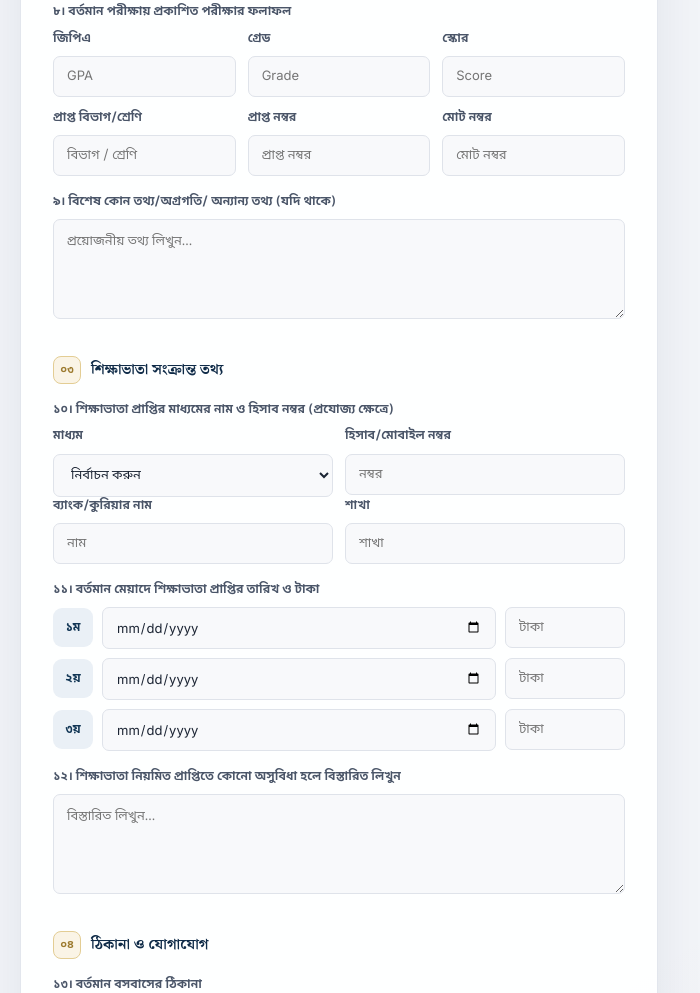
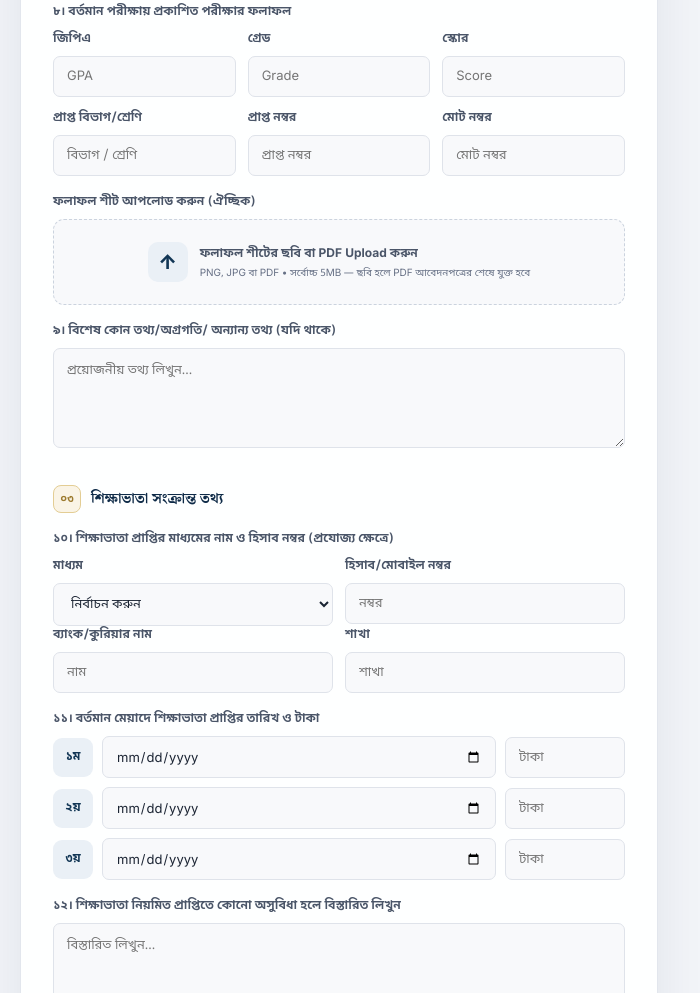
Before and after one commit to masfique-rahman/TCM-Form, a plain HTML site: page index.html in a window 1280 px wide. Shown: the part 1407-2400 px from the top of the page, without its empty margins (0-700 px from the left). Drawn offline with nearby package versions, Linux system fonts and the light colour scheme.

Commit message:
Update index.html

```diff
--- a/index.html
+++ b/index.html
@@ -729,6 +729,59 @@
 
 
 
+        <!-- QUESTION 8b — RESULT SHEET (OPTIONAL) -->
+
+        <div class="field">
+
+            <label>
+
+                ফলাফল শীট আপলোড করুন (ঐচ্ছিক)
+
+            </label>
+
+
+            <div class="upload-box">
+
+
+                <input
+                    type="file"
+                    id="resultSheet"
+                    name="result_sheet"
+                    accept="image/png,image/jpeg,image/jpg,application/pdf"
+                >
+
+
+                <label
+                    for="resultSheet"
+                    class="upload-label"
+                >
+
+                    <span class="upload-icon">
+                        ↑
+                    </span>
+
+
+                    <span>
+
+                        <strong>
+                            ফলাফল শীটের ছবি বা PDF Upload করুন
+                        </strong>
+
+                        <small>
+                            PNG, JPG বা PDF • সর্বোচ্চ 5MB — ছবি হলে PDF আবেদনপত্রের শেষে যুক্ত হবে
+                        </small>
+
+                    </span>
+
+                </label>
+
+            </div>
+
+
+        </div>
+
+
+
         <!-- QUESTION 9 -->
 
         <div class="field">
@@ -1694,7 +1747,7 @@
 
 
         </div>
-<!-- =====================================================
+        <!-- =====================================================
      WEBSITE FOOTER
 ===================================================== -->
 
```
